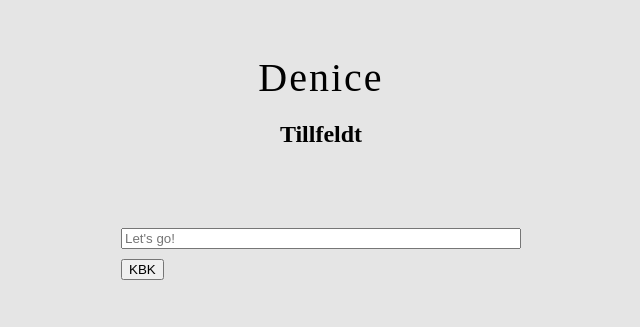
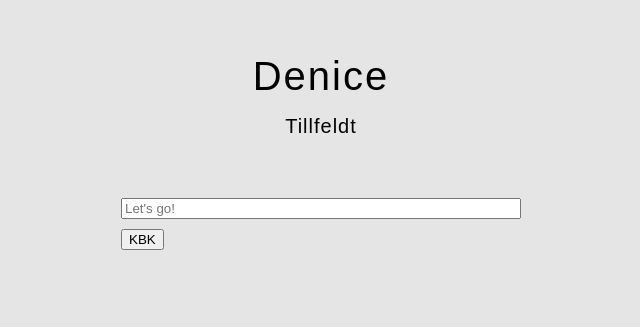
Before and after one commit to tillfeldt/denice, a plain HTML site: page index.html in a window 1280 px wide. Shown: the part 123-450 px from the top of the page, without its empty margins (319-959 px from the left). Drawn offline with nearby package versions, Linux system fonts and the light colour scheme.

Commit message:
Inte ändrat något större här

```diff
--- a/main.css
+++ b/main.css
@@ -11,8 +11,15 @@ h1{
   font-size: 40px;
   letter-spacing: 2px;
   margin-bottom: 0px;
+  font-family: arial;
 }
-
+h2{
+  font-weight: lighter;
+  font-size: 20px;
+  letter-spacing: 1px;
+  margin-bottom: 0px;
+  font-family: arial;
+}
 .inputSection {
   margin: 50px 0px 80px 0px;
   width: 400px;
```
